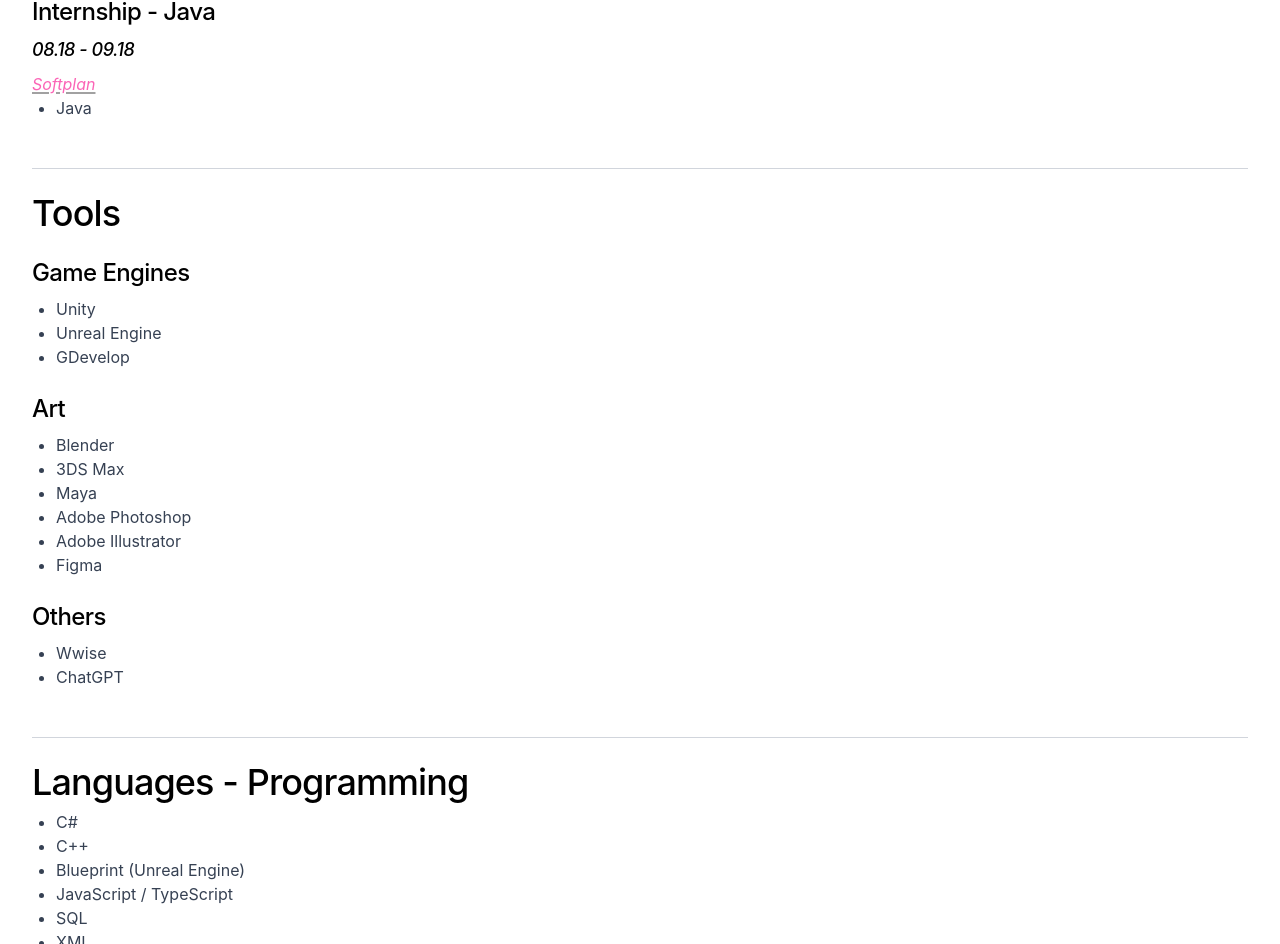
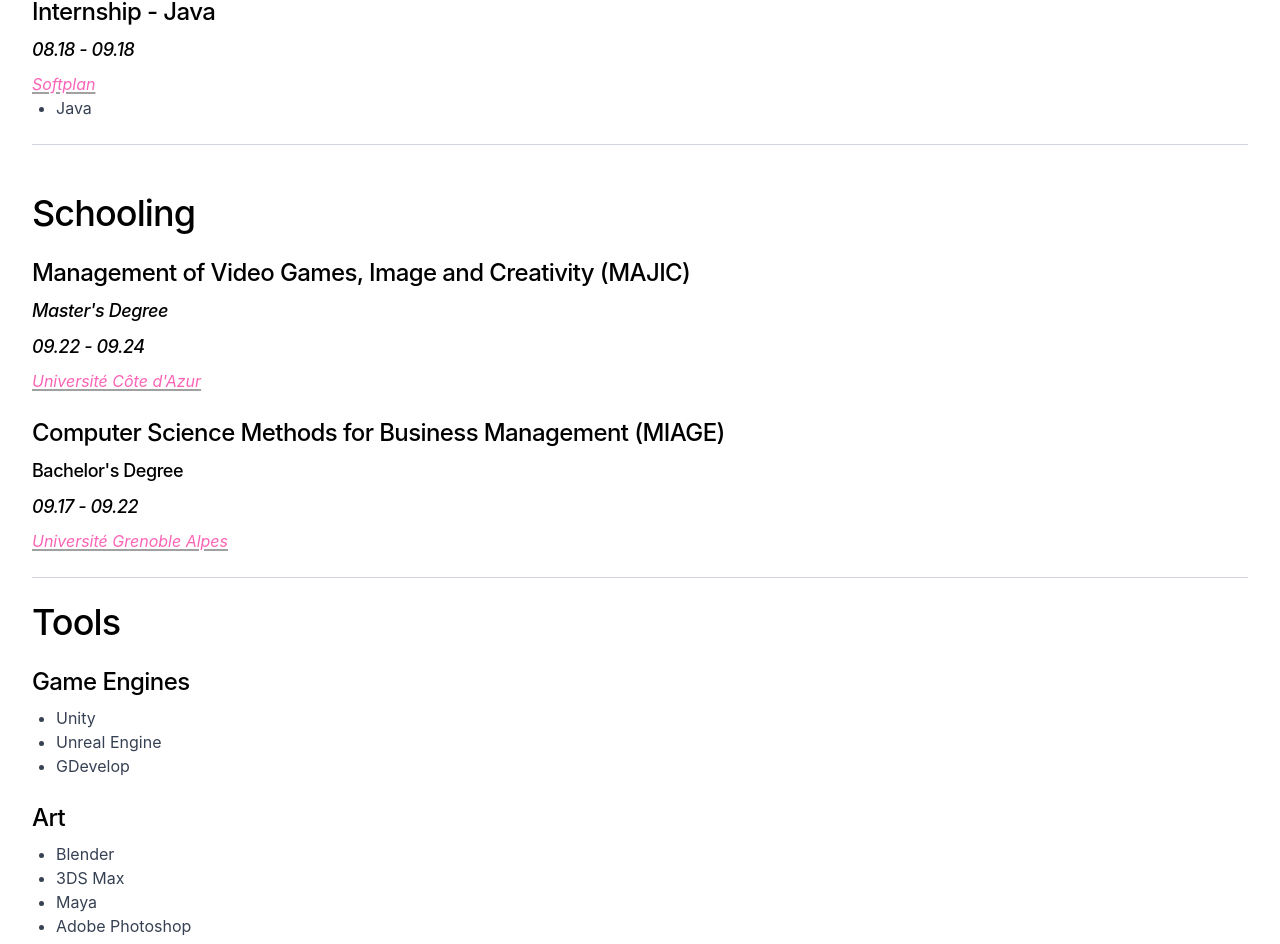
Before and after one commit to vpmattei/vinicius_mattei_portfolio, a Next.js app: page / in a window 1280 px wide. Shown: the part 1513-2457 px from the top of the page. Built offline with nearby package versions, Linux system fonts and the light colour scheme.

Commit message:
Adding a dark mode toggle component

```diff
--- /dev/null
+++ b/app/components/DarkModeToggle.tsx
@@ -0,0 +1,46 @@
+import { useState, useEffect } from "react";
+
+const DarkModeToggle = () => {
+  const [isDarkMode, setIsDarkMode] = useState(false);
+
+  useEffect(() => {
+    // Check the initial theme on component mount
+    const htmlElement = document.documentElement;
+    const currentTheme = localStorage.getItem("theme");
+    if (currentTheme === "dark") {
+      htmlElement.classList.add("dark");
+      setIsDarkMode(true);
+    } else {
+      htmlElement.classList.remove("dark");
+      setIsDarkMode(false);
+    }
+  }, []);
+
+  const toggleDarkMode = () => {
+    const htmlElement = document.documentElement;
+    if (isDarkMode) {
+      htmlElement.classList.remove("dark");
+      localStorage.setItem("theme", "light");
+      setIsDarkMode(false);
+    } else {
+      htmlElement.classList.add("dark");
+      localStorage.setItem("theme", "dark");
+      setIsDarkMode(true);
+    }
+  };
+
+  return (
+    <button
+      onClick={toggleDarkMode}
+      className={`px-4 py-2 rounded-lg focus:outline-none transition-colors duration-300 ${
+        isDarkMode
+          ? "bg-gray-800 text-white hover:bg-gray-700"
+          : "bg-gray-200 text-black hover:bg-gray-300"
+      }`}
+    >
+      {isDarkMode ? "Light Mode" : "Dark Mode"}
+    </button>
+  );
+};
+
+export default DarkModeToggle;
--- a/app/page.tsx
+++ b/app/page.tsx
@@ -104,6 +104,36 @@ export default function Page() {
         <li>Java</li>
       </ul>
 
+      {/* ---------------------------- SCHOOLING ---------------------------- */}
+      <br></br>
+      <hr className="border-gray-300" />
+      <br></br>
+      <h2>Schooling</h2>
+      {/* ---------------------------- MAJIC ---------------------------- */}
+      <h3>Management of Video Games, Image and Creativity (MAJIC)</h3>
+      <h4 className="italic">Master's Degree</h4>
+      <h4 className="italic">09.22 - 09.24</h4>
+      <a
+        className="italic underline text-pink-400 dark:text-pink-300"
+        target="_blank"
+        rel="noopener noreferrer"
+        href="https://univ-cotedazur.fr"
+      >
+        Université Côte d'Azur
+      </a>
+      {/* ---------------------------- MIAGE ---------------------------- */}
+      <h3>Computer Science Methods for Business Management (MIAGE)</h3>
+      <h4>Bachelor's Degree</h4>
+      <h4 className="italic">09.17 - 09.22</h4>
+      <a
+        className="italic underline text-pink-400 dark:text-pink-300"
+        target="_blank"
+        rel="noopener noreferrer"
+        href="https://www.univ-grenoble-alpes.fr"
+      >
+        Université Grenoble Alpes
+      </a>
+
       {/* ---------------------------- TOOLS ---------------------------- */}
       <br />
       <hr className="border-t border-gray-300 my-6" />
```
